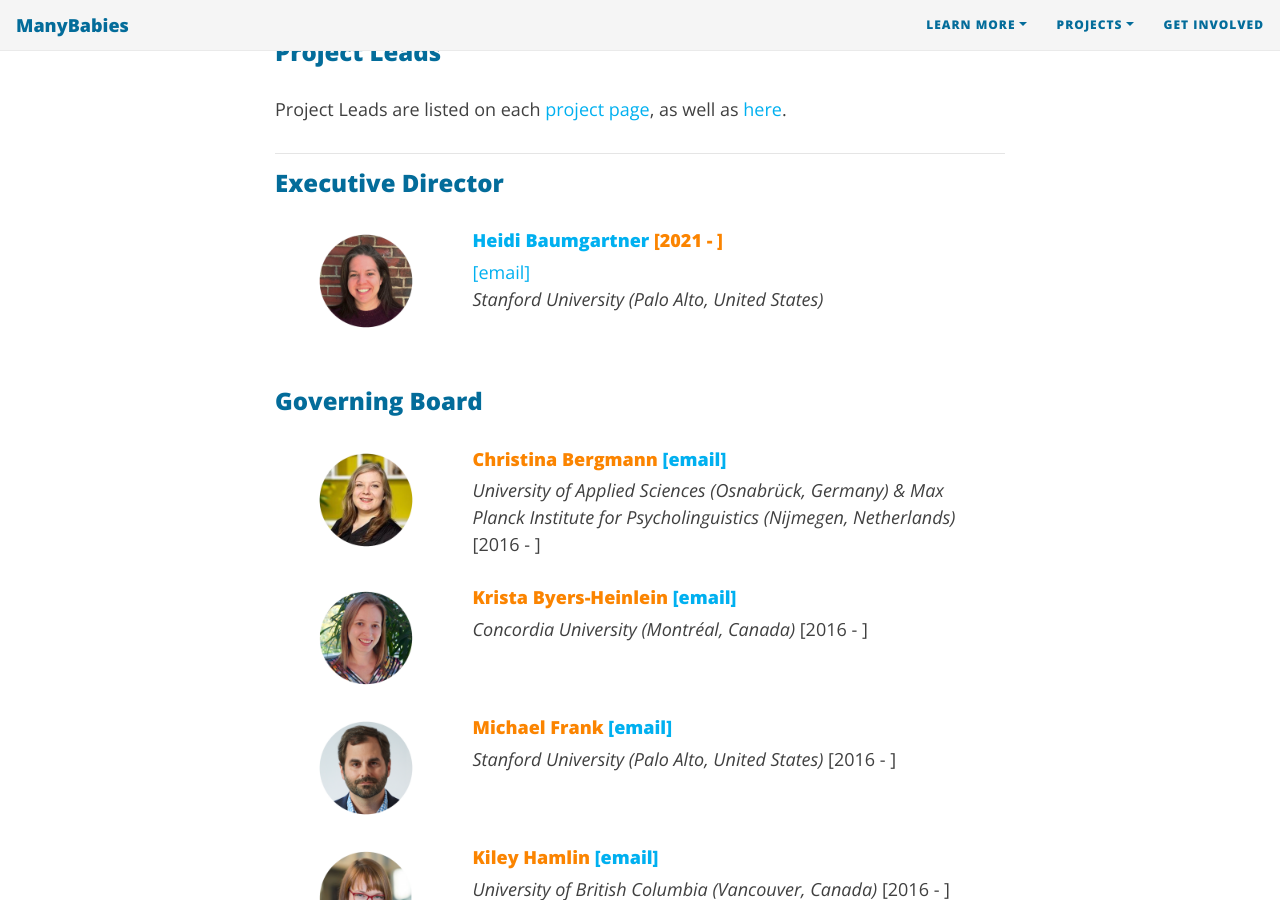
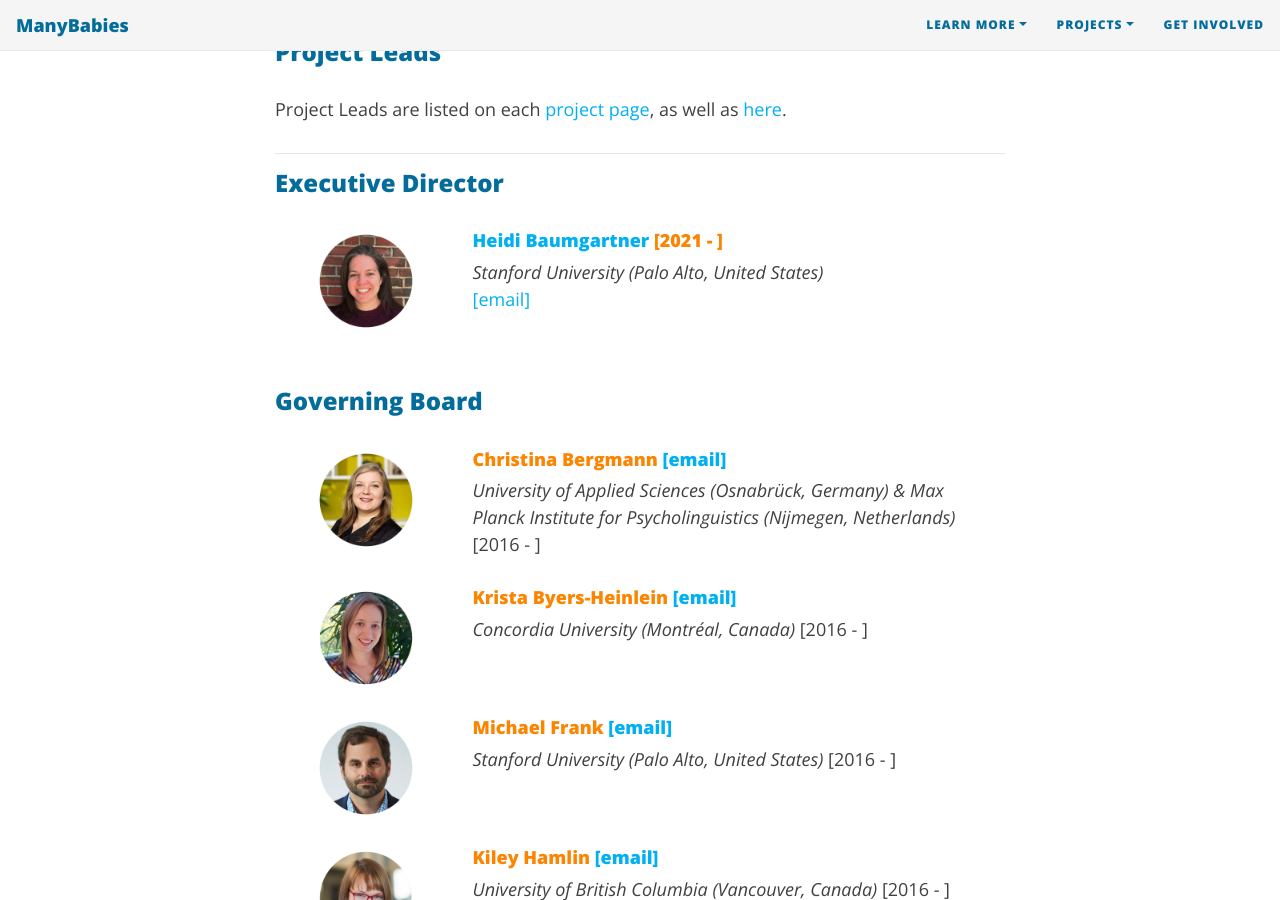
Before and after one commit to manybabies/manybabies.github.io, a Jekyll site: the page built from people.md, in a window 1280 px wide and 900 px high, scrolled down 1361 px. Built offline with Jekyll 4.4.1, drawn with Linux system fonts in a browser that asks for light colours; nearby versions of some CDN libraries; some web fonts are replaced.

Commit message:
Update people.md

```diff
--- a/people.md
+++ b/people.md
@@ -40,9 +40,9 @@ Project Leads are listed on each [project page]({{site.baseurl}}/projects/), as
       </div>
       <div class="col-sm-9">
         <h4><a href="https://www-csli.stanford.edu/people/baumgartner-heidi">Heidi Baumgartner</a> [2021 - ]</h4>
+        <i>Stanford University (Palo Alto, United States)</i>
+        <br>
         <a href="mailto:heidib@stanford.edu">[email]</a>
-        <br>
-        <i>Stanford University (Palo Alto, United States)</i>
       </div>
     </div>
     <div class="col-sm-12">
```
